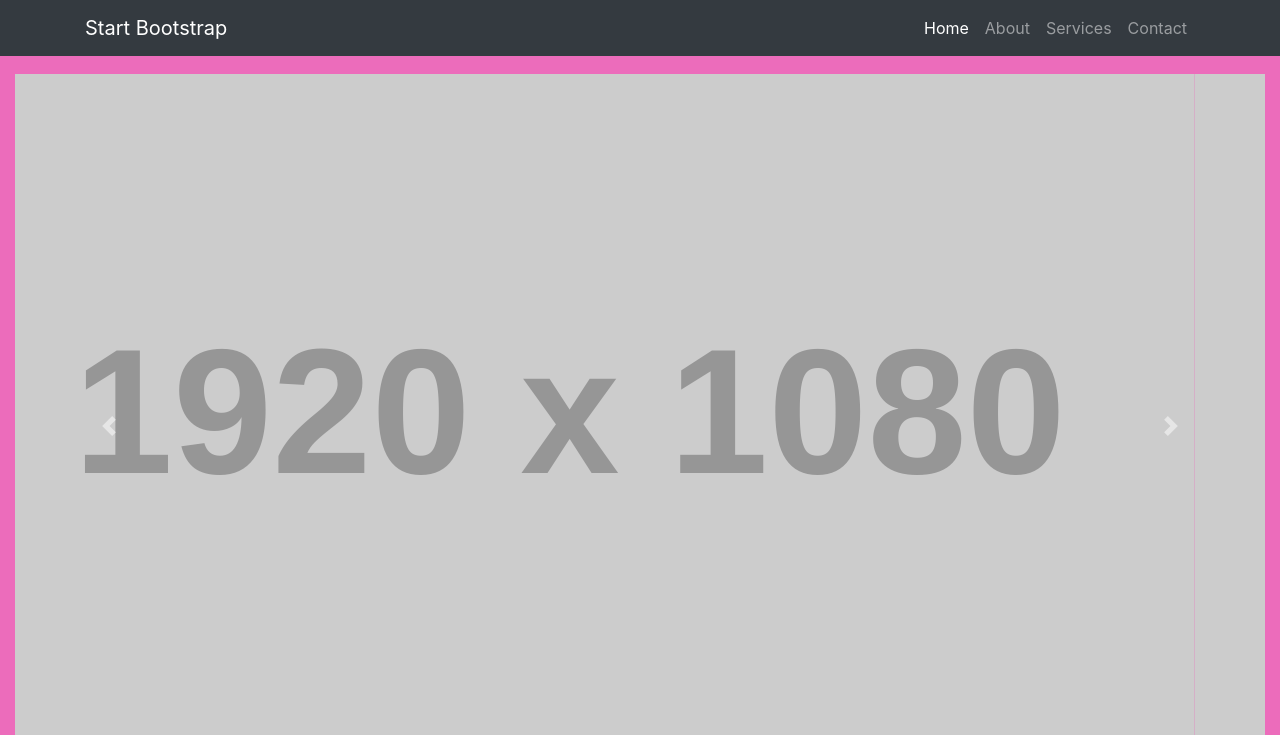
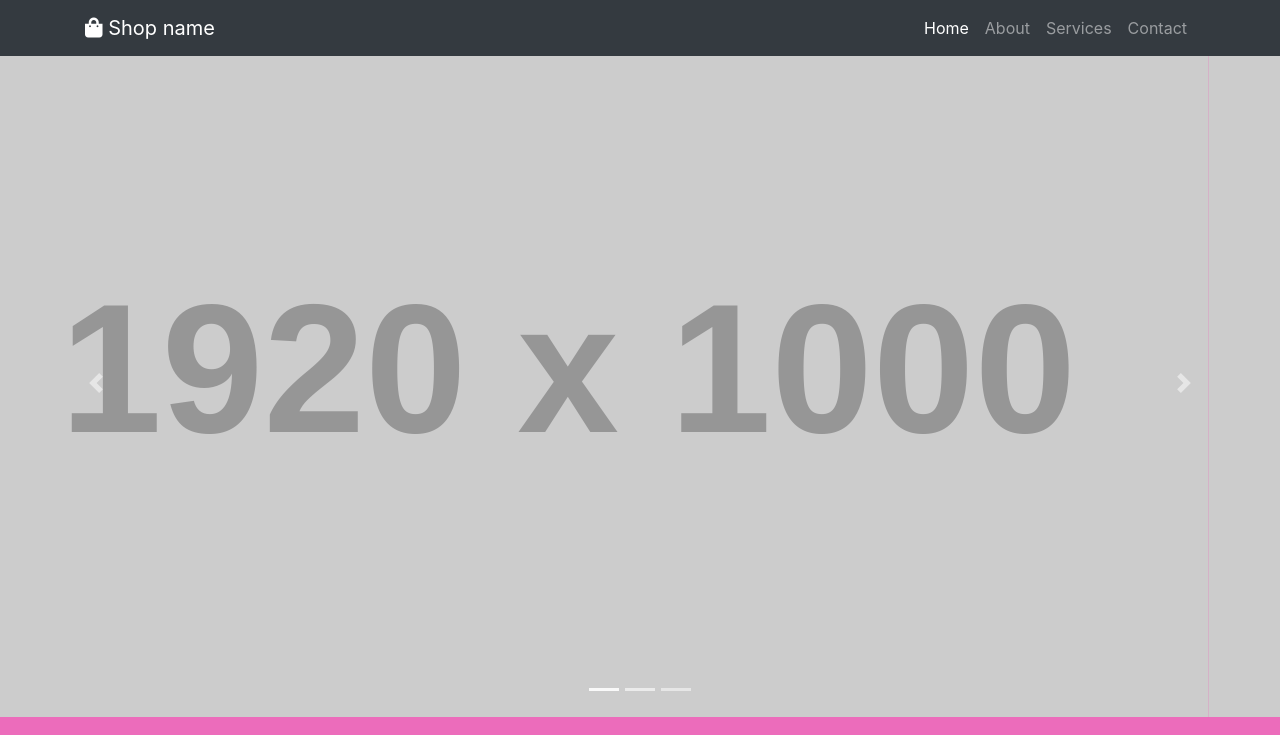
Before and after one commit to Noname324/site, a plain HTML site: page index.html in a window 1280 px wide. Shown: the top 735 px of the page. Drawn offline with Linux system fonts and the light colour scheme; placeholder pictures from the web are drawn by us.

Commit message:
slider padding 0

```diff
--- a/css/shop-homepage.css
+++ b/css/shop-homepage.css
@@ -6,3 +6,8 @@ body>.container {
   margin:0;
   background: #ec6cbb;
 }
+header.slider{
+  padding: 0;
+}
+.carousel{
+}
--- a/index.html
+++ b/index.html
@@ -1,3 +1,4 @@
+
 <!DOCTYPE html>
 <html lang="en">
 
@@ -15,15 +16,16 @@
 
   <!-- Custom styles for this template -->
   <link href="css/shop-homepage.css" rel="stylesheet">
+  <link href="https://cdnjs.cloudflare.com/ajax/libs/font-awesome/5.10.2/css/all.min.css" rel="stylesheet">
 
 </head>
-
 <body>
 
   <!-- Navigation -->
-  <nav class="navbar navbar-expand-lg navbar-dark bg-pink bg-dark fixed-top">
+  <nav class="navbar navbar-expand-lg navbar-dark bg-pink bg-dark fixed-top ">
     <div class="container">
-      <a class="navbar-brand" href="#">Start Bootstrap</a>
+
+      <a class="navbar-brand " href="#"><span><i class="fas fa-shopping-bag    "></i> Shop name</span></a>
       <button class="navbar-toggler" type="button" data-toggle="collapse" data-target="#navbarResponsive" aria-controls="navbarResponsive" aria-expanded="false" aria-label="Toggle navigation">
         <span class="navbar-toggler-icon"></span>
       </button>
@@ -51,8 +53,8 @@
   <!-- Page Content -->
   <div class="container col-12">
     <div class="row">
-    <header class="col-12">
-          <div id="carouselExampleIndicators" class="carousel slide my-4" data-ride="carousel">
+    <header class="col-12 slider">
+          <div id="carouselExampleIndicators" class="carousel slide" data-ride="carousel">
           <ol class="carousel-indicators">
             <li data-target="#carouselExampleIndicators" data-slide-to="0" class="active"></li>
             <li data-target="#carouselExampleIndicators" data-slide-to="1"></li>
@@ -60,13 +62,13 @@
           </ol>
           <div class="carousel-inner d-flex" role="listbox">
             <div class="carousel-item active">
-              <img class="d-block img-fluid" src="http://placehold.it/1920x1080/FFFF00/000000" alt="First slide">
+              <img class="d-block img-fluid" src="https://placehold.it/1920x1000/FFFF00/000000" alt="First slide">
             </div>
             <div class="carousel-item">
-              <img class="d-block img-fluid" src="http://placehold.it/1920x1080/DF0F0D/000000" alt="Second slide">
+              <img class="d-block img-fluid" src="https://placehold.it/1920x1000/DF0F0D/000000" alt="Second slide">
             </div>
             <div class="carousel-item">
-              <img class="d-block img-fluid" src="http://placehold.it/1920x1080" alt="Third slide">
+              <img class="d-block img-fluid" src="https://placehold.it/1920x1000" alt="Third slide">
             </div>
           </div>
           <a class="carousel-control-prev" href="#carouselExampleIndicators" role="button" data-slide="prev">
@@ -80,8 +82,7 @@
         </div>
     </header>
 
-      <div class="col-md-3">
-
+      <div class="col-md-3 ">
         <h1 class="my-4">Категории</h1>
         <div class="list-group">
           <a href="#" class="list-group-item">Категория 1</a>
@@ -89,13 +90,12 @@
           <a href="#" class="list-group-item">Категория 3</a>
           <a href="#" class="list-group-item">Категория 4</a>
         </div>
-
       </div>
-      <!-- /.col-lg-3 -->
+      <!-- /.col-md-3 -->
 
       <div class="col-md-9">
 
-        <div class="row">
+        <div class="row my-4">
 
           <div class="col-lg-4 col-md-6 mb-4">
             <div class="card h-100">
```
